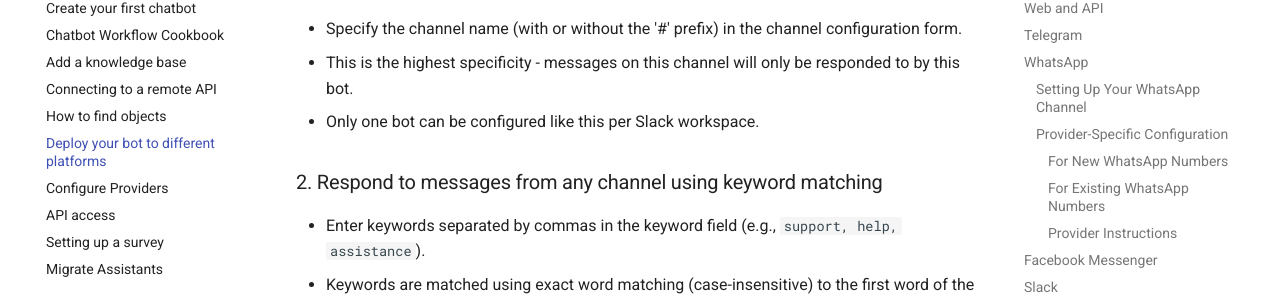
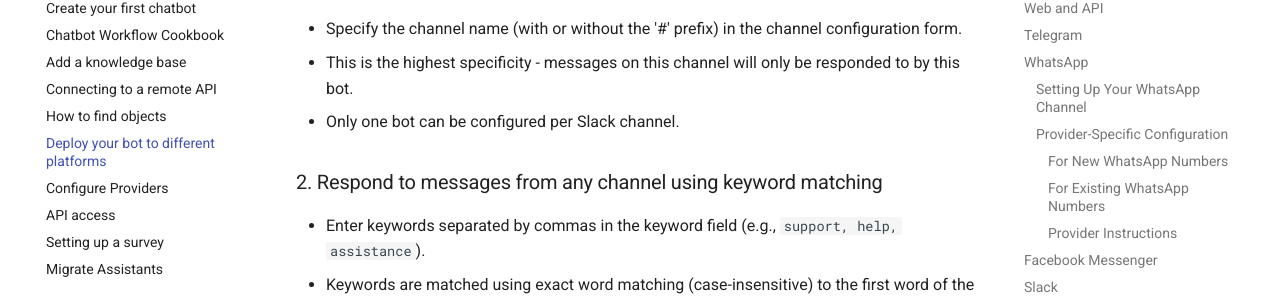
Before and after one commit to dimagi/open-chat-studio-docs, an MkDocs documentation site: the page built from docs/how-to/deploy_to_different_channels.md, in a window 1280 px wide and 900 px high, scrolled down 2623 px. Shown: the part 148-449 px from the top of the window. Built offline with MkDocs 1.6.1 and Material for MkDocs 9.7.7, drawn with Linux system fonts in a browser that asks for light colours; a script that is not in the unit is left out; comment, search, counter and statistics services are not loaded.

Commit message:
Apply suggestion from @snopoke

```diff
--- a/docs/how-to/deploy_to_different_channels.md
+++ b/docs/how-to/deploy_to_different_channels.md
@@ -80,7 +80,7 @@ There are three different ways to configure how your bot responds to messages in
 
 - Specify the channel name (with or without the '#' prefix) in the channel configuration form.
 - This is the highest specificity - messages on this channel will only be responded to by this bot.
-- Only one bot can be configured like this per Slack workspace.
+- Only one bot can be configured per Slack channel.
 
 ### 2. Respond to messages from any channel using keyword matching
 
```
